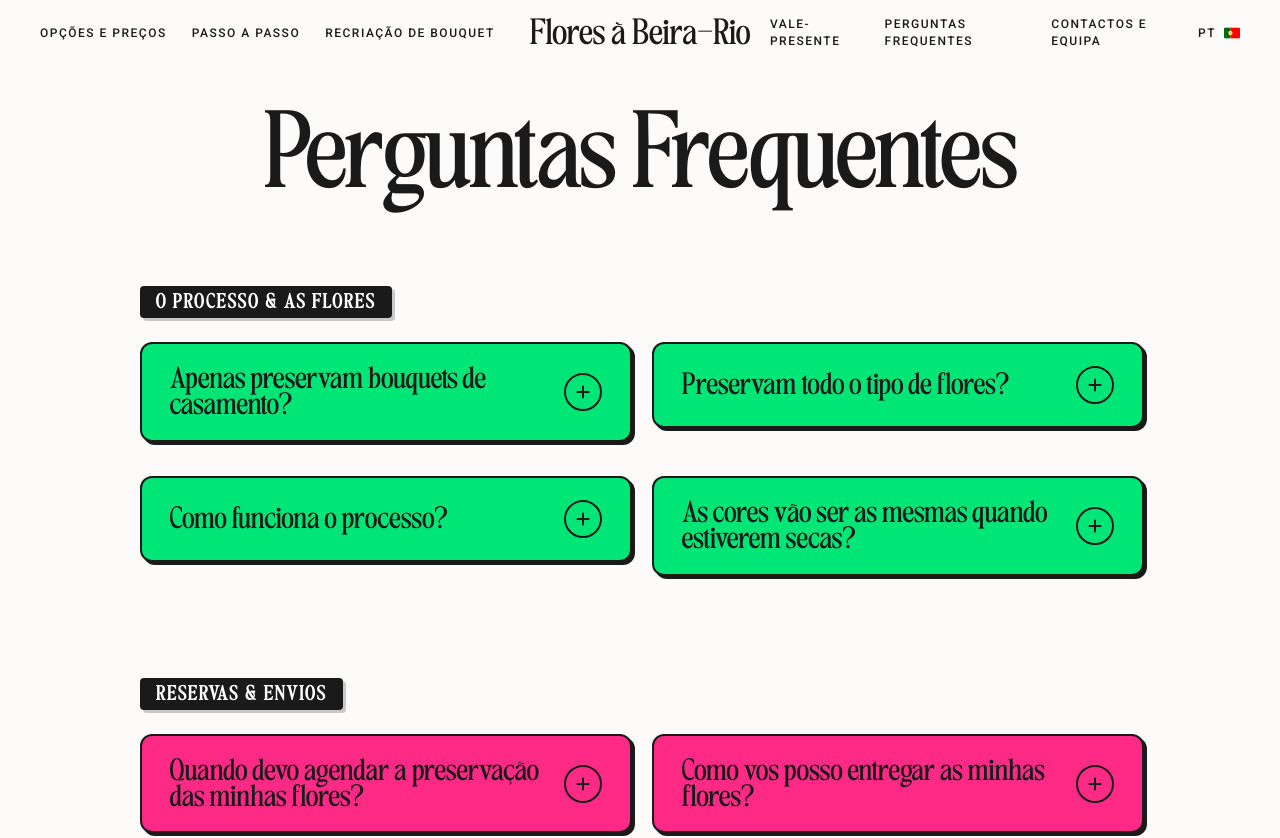
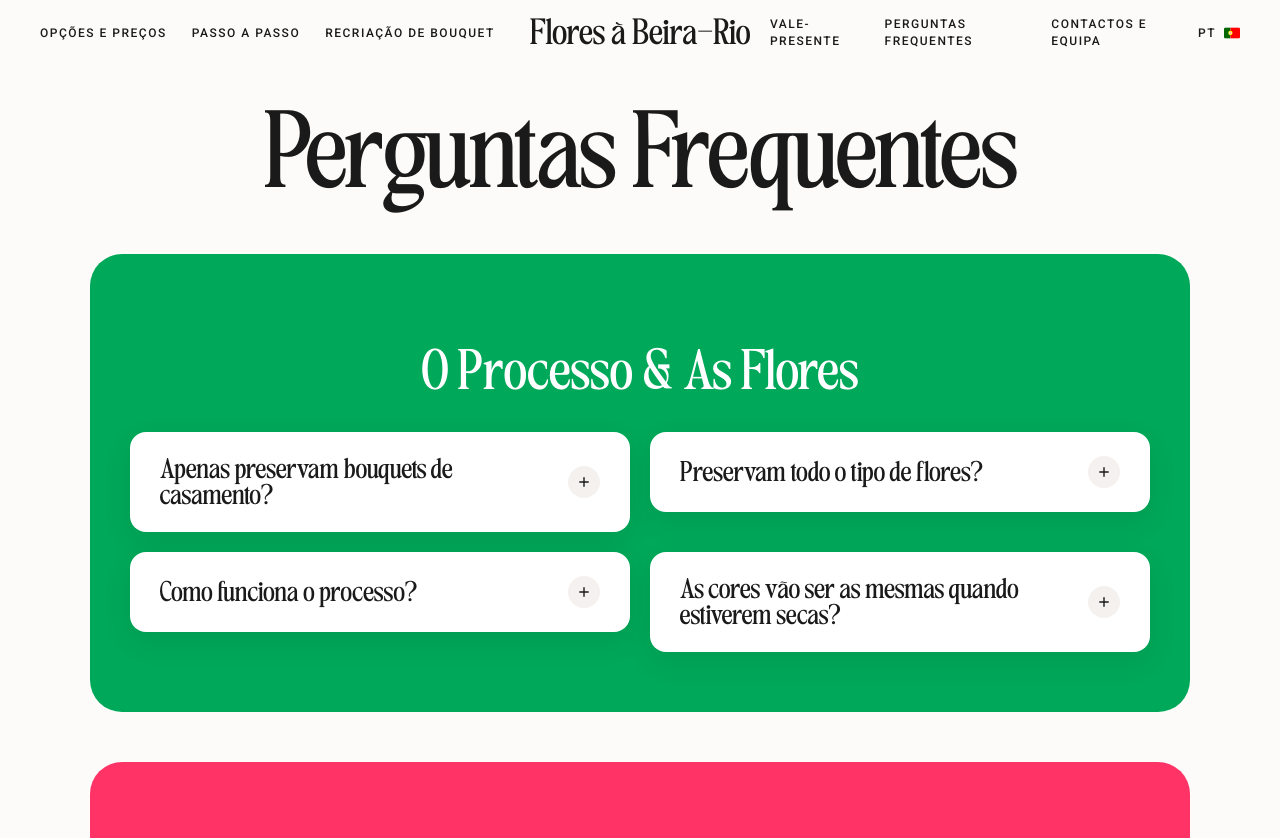
Before and after one commit to floresabeirario/fbr-website, a Next.js app: page /perguntas-frequentes in a window 1280 px wide. Shown: the top 838 px of the page. Built offline with nearby package versions, Linux system fonts and the light colour scheme.

Commit message:
Update page.js

```diff
--- a/app/perguntas-frequentes/page.js
+++ b/app/perguntas-frequentes/page.js
@@ -3,55 +3,48 @@
 import { useState } from "react";
 import { motion, AnimatePresence } from "framer-motion";
 
-// --- ÍCONE BOLD ---
+// --- ÍCONE SIMPLES (Ganha destaque no fundo branco) ---
 const PlusIcon = ({ isOpen }) => (
   <motion.div
     animate={{
-      backgroundColor: isOpen ? '#1a1a1a' : 'transparent',
-      rotate: isOpen ? 135 : 0
+      rotate: isOpen ? 45 : 0
     }}
     transition={{ type: "spring", stiffness: 200, damping: 15 }}
     style={{
-      width: '34px', height: '34px',
+      width: '32px', height: '32px',
       borderRadius: '50%',
       display: 'flex', alignItems: 'center', justifyContent: 'center',
-      border: '2px solid #1a1a1a', flexShrink: 0
+      backgroundColor: isOpen ? '#1a1a1a' : '#F4F1EE',
+      flexShrink: 0
     }}
   >
     <svg
-      width="16" height="16" viewBox="0 0 20 20" fill="none"
-      stroke={isOpen ? '#fff' : '#1a1a1a'} strokeWidth="2.5" strokeLinecap="round"
+      width="14" height="14" viewBox="0 0 20 20" fill="none"
+      stroke={isOpen ? '#fff' : '#1a1a1a'} strokeWidth="2" strokeLinecap="round"
     >
-      <path d="M10 3V17M3 10H17"/>
+      <path d="M10 4V16M4 10H16"/>
     </svg>
   </motion.div>
 );
 
-// --- COMPONENTE DA PERGUNTA (DESIGN NEO-BRUTALISTA) ---
-const FAQItem = ({ q, a, index, bgColor }) => {
+// --- COMPONENTE DA PERGUNTA (SEMPRE BRANCO) ---
+const FAQItem = ({ q, a, index }) => {
   const [isOpen, setIsOpen] = useState(false);
-  const [isHovered, setIsHovered] = useState(false);
 
   return (
     <motion.div
       className="faq-item-wrapper"
       initial={{ opacity: 0, y: 20 }}
-      animate={{ opacity: 1, y: 0 }}
+      whileInView={{ opacity: 1, y: 0 }}
+      viewport={{ once: true }}
       transition={{ delay: index * 0.05, type: "spring", stiffness: 100 }}
-      onMouseEnter={() => setIsHovered(true)}
-      onMouseLeave={() => setIsHovered(false)}
       style={{
-        backgroundColor: bgColor,
-        borderRadius: '12px', // Cantos ligeiramente mais retos para um look mais arrojado
-        border: '2px solid #1a1a1a', // Borda grossa preta (Super moderno)
-        // Sombra dura que reage ao rato para dar um efeito tátil
-        boxShadow: isHovered || isOpen ? '6px 6px 0px #1a1a1a' : '3px 3px 0px #1a1a1a',
-        transform: isHovered || isOpen ? 'translate(-3px, -3px)' : 'translate(0px, 0px)',
+        backgroundColor: '#FFFFFF', // CAIXAS SEMPRE A BRANCO
+        borderRadius: '16px',
+        boxShadow: '0 10px 30px rgba(0,0,0,0.08)', // Sombra elegante para destacar do fundo colorido
         overflow: 'hidden',
-        transition: 'box-shadow 0.2s ease, transform 0.2s ease',
         cursor: 'pointer',
-        width: '100%',
-        marginBottom: '10px' // Espaço para a sombra não cortar
+        width: '100%'
       }}
       onClick={() => setIsOpen(!isOpen)}
     >
@@ -64,7 +57,7 @@ const FAQItem = ({ q, a, index, bgColor }) => {
           margin: 0,
           color: '#1a1a1a',
           fontFamily: "'TAN-MEMORIES', serif",
-          lineHeight: '1.2'
+          lineHeight: '1.3'
         }}>
           {q}
         </h3>
@@ -81,10 +74,10 @@ const FAQItem = ({ q, a, index, bgColor }) => {
           >
             <div className="faq-answer">
               <div style={{
-                color: '#1a1a1a', // Texto a preto para contraste máximo com as cores vibrantes
+                color: '#444',
                 lineHeight: '1.6',
-                fontWeight: '500', // Um pouco mais forte para acompanhar o estilo bold
-                borderTop: '2px solid #1a1a1a', // Linha divisória sólida e arrojada
+                fontWeight: '400',
+                borderTop: '1px solid rgba(26,26,26,0.06)', // Linha muito subtil
                 paddingTop: '16px',
                 whiteSpace: 'pre-line'
               }}>
@@ -99,10 +92,11 @@ const FAQItem = ({ q, a, index, bgColor }) => {
 };
 
 export default function PerguntasFrequentes() {
+  // Categorias com fundos Vibrantes e Bold!
   const faqCategories = [
     {
       title: "O Processo & As Flores",
-      bgColor: "#00E676", // VERDE ELÉTRICO VIBRANTE
+      bgColor: "#00A859", // Verde Vibrante
       items: [
         {
           q: "Apenas preservam bouquets de casamento?",
@@ -124,7 +118,7 @@ export default function PerguntasFrequentes() {
     },
     {
       title: "Reservas & Envios",
-      bgColor: "#FF2A85", // ROSA CHOQUE / MAGENTA VIBRANTE
+      bgColor: "#FF3366", // Rosa Vibrante
       items: [
         {
           q: "Quando devo agendar a preservação das minhas flores?",
@@ -142,7 +136,7 @@ export default function PerguntasFrequentes() {
     },
     {
       title: "Detalhes & Valores",
-      bgColor: "#00CCFF", // AZUL CIANO VIBRANTE
+      bgColor: "#007AFF", // Azul Vibrante
       items: [
         {
           q: "E se eu quiser adicionar algo especial no quadro?",
@@ -163,61 +157,67 @@ export default function PerguntasFrequentes() {
   return (
     <main style={{ paddingTop: '110px', paddingBottom: '100px', backgroundColor: '#FCFBF9', minHeight: '100vh' }}>
 
-      {/* LÓGICA RESPONSIVA E DE DESIGN BOLD */}
+      {/* LÓGICA RESPONSIVA (MOBILE-FIRST) */}
       <style dangerouslySetInnerHTML={{ __html: `
         /* BASE (TELEMOVEL) */
+        .category-wrapper {
+          padding: 30px 15px;
+          border-radius: 24px;
+          margin-bottom: 30px;
+        }
+
+        .category-title {
+          font-size: 1.8rem;
+          color: #ffffff;
+          font-family: 'TAN-MEMORIES', serif;
+          margin-bottom: 25px;
+          text-align: center;
+        }
+
         .faq-grid {
           display: grid;
           grid-template-columns: 1fr;
-          gap: 16px;
+          gap: 12px;
           align-items: start;
         }
 
-        .faq-btn { padding: 18px 20px; }
-        .faq-title { font-size: 1.25rem; }
+        .faq-btn { padding: 18px; }
+        .faq-title { font-size: 1.1rem; }
         .plus-icon-wrapper { margin-left: 12px; }
-        .faq-answer { padding: 0 20px 20px 20px; font-size: 1rem; }
+        .faq-answer { padding: 0 18px 18px 18px; font-size: 0.95rem; }
 
         .faq-header-title { font-size: 2.8rem; }
-        .faq-header-container { margin-bottom: 50px; }
-
-        /* ETIQUETA DA CATEGORIA BOLD */
-        .category-title {
-          display: inline-block;
-          font-size: 0.8rem;
-          text-transform: uppercase;
-          letter-spacing: 2px;
-          font-weight: 700;
-          color: #fff;
-          background-color: #1a1a1a;
-          padding: 8px 16px;
-          border-radius: 4px;
-          margin-bottom: 20px;
-          box-shadow: 3px 3px 0px rgba(0,0,0,0.2);
-        }
-        .category-section { margin-bottom: 60px; }
+        .faq-header-container { margin-bottom: 40px; }
 
         /* DESKTOP */
         @media (min-width: 768px) {
+          .category-wrapper {
+            padding: 60px 40px;
+            border-radius: 32px;
+            margin-bottom: 50px;
+          }
+
+          .category-title {
+            font-size: 2.5rem;
+            margin-bottom: 40px;
+          }
+
           .faq-grid {
             grid-template-columns: repeat(2, 1fr);
-            gap: 24px;
+            gap: 20px;
           }
 
-          .faq-btn { padding: 22px 28px; }
-          .faq-title { font-size: 1.35rem; }
+          .faq-btn { padding: 24px 30px; }
+          .faq-title { font-size: 1.25rem; }
           .plus-icon-wrapper { margin-left: 20px; }
-          .faq-answer { padding: 0 28px 28px 28px; font-size: 1.05rem; }
+          .faq-answer { padding: 0 30px 30px 30px; font-size: 1rem; }
 
           .faq-header-title { font-size: clamp(3.5rem, 6vw, 5rem); }
-          .faq-header-container { margin-bottom: 80px; }
-
-          .category-title { font-size: 0.9rem; margin-bottom: 24px; }
-          .category-section { margin-bottom: 80px; }
+          .faq-header-container { margin-bottom: 60px; }
         }
       `}} />
 
-      <div style={{ maxWidth: '1000px', margin: '0 auto', padding: '0 20px' }}>
+      <div style={{ maxWidth: '1100px', margin: '0 auto', padding: '0 20px' }}>
         <motion.div
           className="faq-header-container"
           initial={{ opacity: 0, y: -20 }}
@@ -232,13 +232,13 @@ export default function PerguntasFrequentes() {
         {faqCategories.map((category, catIndex) => (
           <motion.div
             key={catIndex}
-            className="category-section"
-            initial={{ opacity: 0, y: 20 }}
+            className="category-wrapper"
+            initial={{ opacity: 0, y: 30 }}
             whileInView={{ opacity: 1, y: 0 }}
             viewport={{ once: true, margin: "-50px" }}
-            transition={{ duration: 0.5 }}
+            transition={{ duration: 0.6 }}
+            style={{ backgroundColor: category.bgColor }} // Aplica a cor de fundo vibrante à secção inteira
           >
-            {/* Título de categoria estilo etiqueta preta bold */}
             <h2 className="category-title">{category.title}</h2>
 
             <div className="faq-grid">
@@ -248,7 +248,6 @@ export default function PerguntasFrequentes() {
                   q={item.q}
                   a={item.a}
                   index={index}
-                  bgColor={category.bgColor}
                 />
               ))}
             </div>
```
